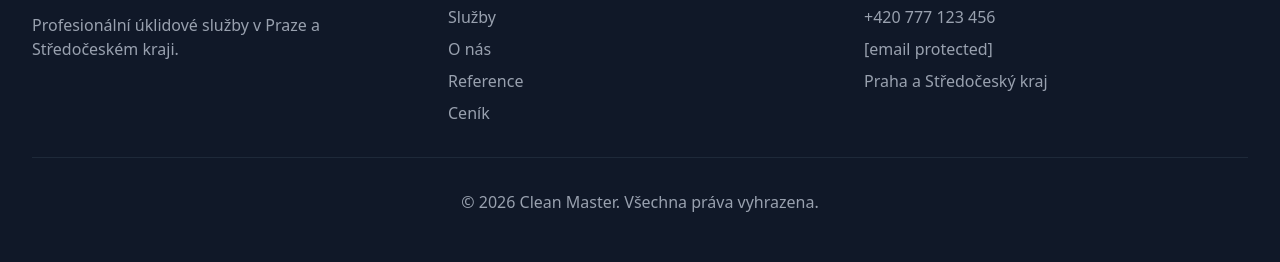
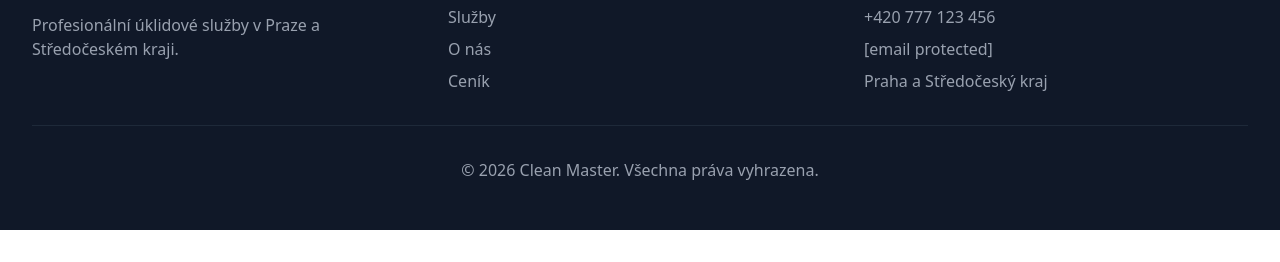
Before and after one commit to LostSanchos/clean, a website: page web.html in a window 1280 px wide. Shown: the part 2929-3191 px from the top of the page. After the commit the page ends 3159 px from the top, so only its background shows below. Drawn offline with Linux system fonts and the light colour scheme.

Commit message:
Update web.html

```diff
--- a/web.html
+++ b/web.html
@@ -274,9 +274,7 @@
                                 <li>
                                     <a href="#o-nas" class="text-gray-400 hover:text-white transition">O nás</a>
                                 </li>
-                                <li>
-                                    <a href="#reference" class="text-gray-400 hover:text-white transition">Reference</a>
-                                </li>
+
                                 <li>
                                     <a href="#cenik" class="text-gray-400 hover:text-white transition">Ceník</a>
                                 </li>
```
